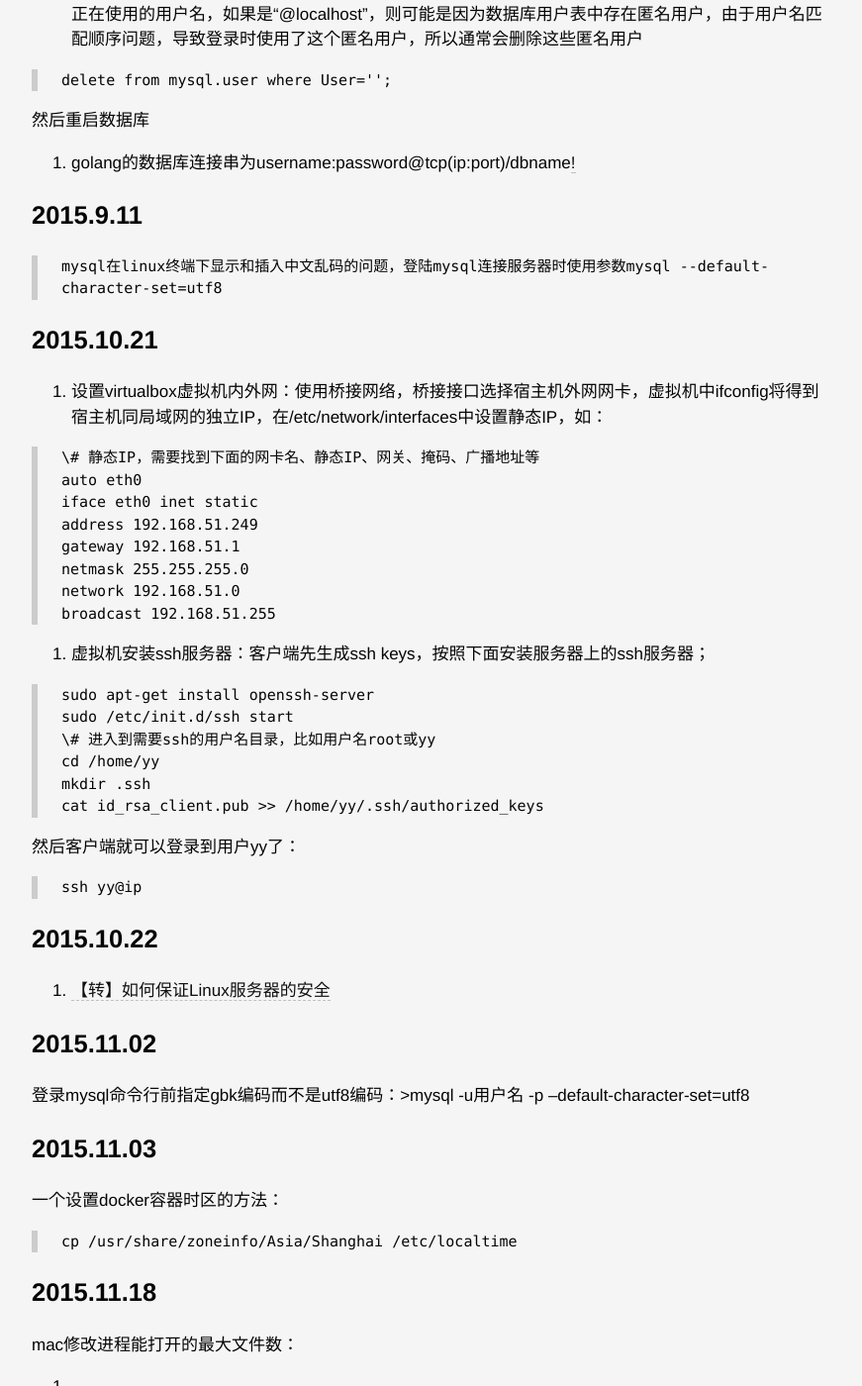
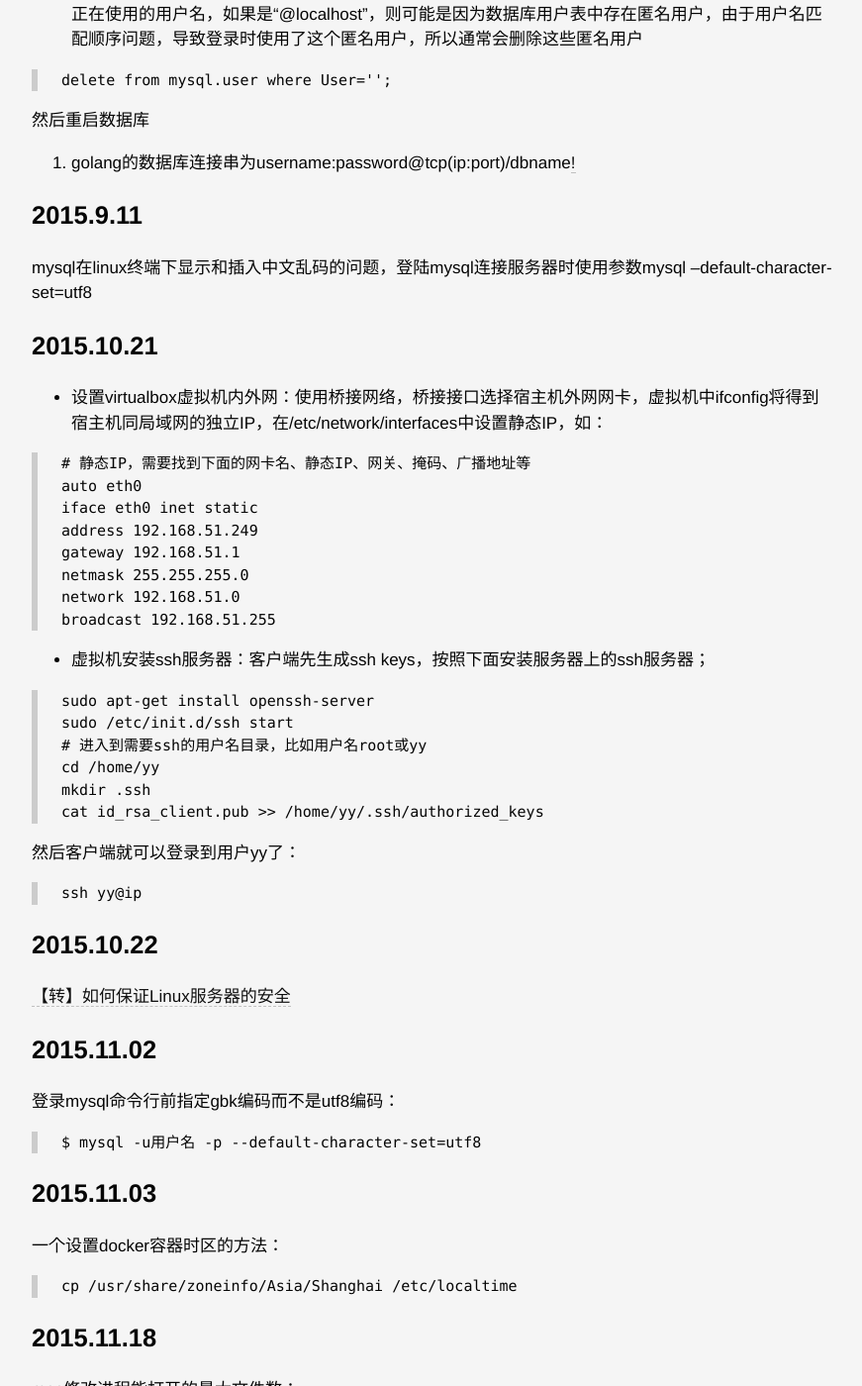
Before and after one commit to dream0411/dream0411.github.io, a Jekyll site: the page built from _posts/2015-12-27-Memo1.md, in a window 1280 px wide and 1400 px high, scrolled down 1259 px. Shown: the whole window at 99% size, without its empty margins (203-1074 px from the left). Built offline with Jekyll 4.4.1, drawn with Linux system fonts in a browser that asks for light colours; comment, search, counter and statistics services are not loaded; some of the changed lines change nothing that is shown; some of the changed text lies outside the part shown.

Commit message:
修改备忘录内容的格式

````diff
--- a/_posts/2015-12-27-Memo1.md
+++ b/_posts/2015-12-27-Memo1.md
@@ -17,8 +17,8 @@ title: 备忘录
 2. go存在inline编译，短小的函数可能被编译为inline，当被inline的函数产生panic等显示对战信息时，堆栈信息将不包含被inline的调用，而是显示在调用者的文件行；
 
 ## 2015.7.1
+mysql使用两种方法做插入或更新
 
-mysql使用两种方法做插入或更新
 1. replace into table
 	  REPLACE INTO tablename (keys) values (values)
 
@@ -50,13 +50,13 @@ delete from mysql.user where User='';
 4. golang的数据库连接串为username:password@tcp(ip:port)/dbname[!](https://github.com/go-sql-driver/mysql)
 
 ## 2015.9.11
-	mysql在linux终端下显示和插入中文乱码的问题，登陆mysql连接服务器时使用参数mysql --default-character-set=utf8
+mysql在linux终端下显示和插入中文乱码的问题，登陆mysql连接服务器时使用参数mysql --default-character-set=utf8
 
 ## 2015.10.21
-1. 设置virtualbox虚拟机内外网：使用桥接网络，桥接接口选择宿主机外网网卡，虚拟机中ifconfig将得到宿主机同局域网的独立IP，在/etc/network/interfaces中设置静态IP，如：
+* 设置virtualbox虚拟机内外网：使用桥接网络，桥接接口选择宿主机外网网卡，虚拟机中ifconfig将得到宿主机同局域网的独立IP，在/etc/network/interfaces中设置静态IP，如：
 
 ```
-\# 静态IP，需要找到下面的网卡名、静态IP、网关、掩码、广播地址等
+# 静态IP，需要找到下面的网卡名、静态IP、网关、掩码、广播地址等
 auto eth0
 iface eth0 inet static
 address 192.168.51.249
@@ -66,12 +66,12 @@ network 192.168.51.0
 broadcast 192.168.51.255
 ```
 
-2. 虚拟机安装ssh服务器：客户端先生成ssh keys，按照下面安装服务器上的ssh服务器；
+* 虚拟机安装ssh服务器：客户端先生成ssh keys，按照下面安装服务器上的ssh服务器；
 
 ```
 sudo apt-get install openssh-server
 sudo /etc/init.d/ssh start
-\# 进入到需要ssh的用户名目录，比如用户名root或yy
+# 进入到需要ssh的用户名目录，比如用户名root或yy
 cd /home/yy
 mkdir .ssh
 cat id_rsa_client.pub >> /home/yy/.ssh/authorized_keys
@@ -84,20 +84,26 @@ ssh yy@ip
 ```
 
 ## 2015.10.22
-1. [【转】如何保证Linux服务器的安全](http://blog.jobbole.com/48195/)
+[【转】如何保证Linux服务器的安全](http://blog.jobbole.com/48195/)
 
 ## 2015.11.02
-登录mysql命令行前指定gbk编码而不是utf8编码：>mysql -u用户名 -p --default-character-set=utf8
+登录mysql命令行前指定gbk编码而不是utf8编码：
+
+```
+$ mysql -u用户名 -p --default-character-set=utf8
+```
 
 ## 2015.11.03
 一个设置docker容器时区的方法：
+
 ```
 cp /usr/share/zoneinfo/Asia/Shanghai /etc/localtime
 ```
 
 ## 2015.11.18
 mac修改进程能打开的最大文件数：
-1.
+
+* 方法一
 
 ```
 $su 切换到root账户
@@ -105,7 +111,7 @@ $su 切换到root账户
 #ulimit -n 99999
 ```
 
-2. 当前窗口,当前用户：
+* 方法二，当前窗口,当前用户：
 
 ```
 $ulimit -n 99999
````
